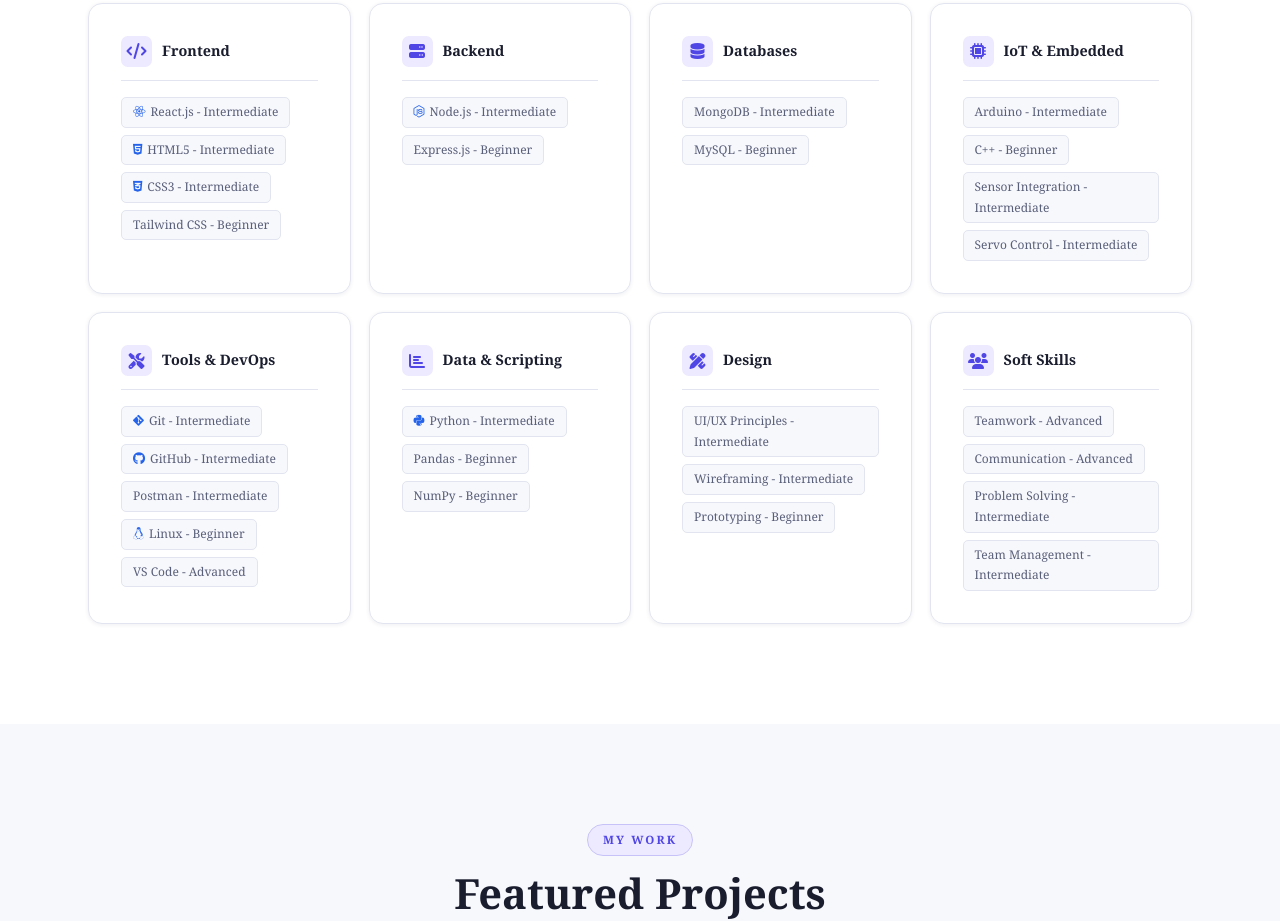
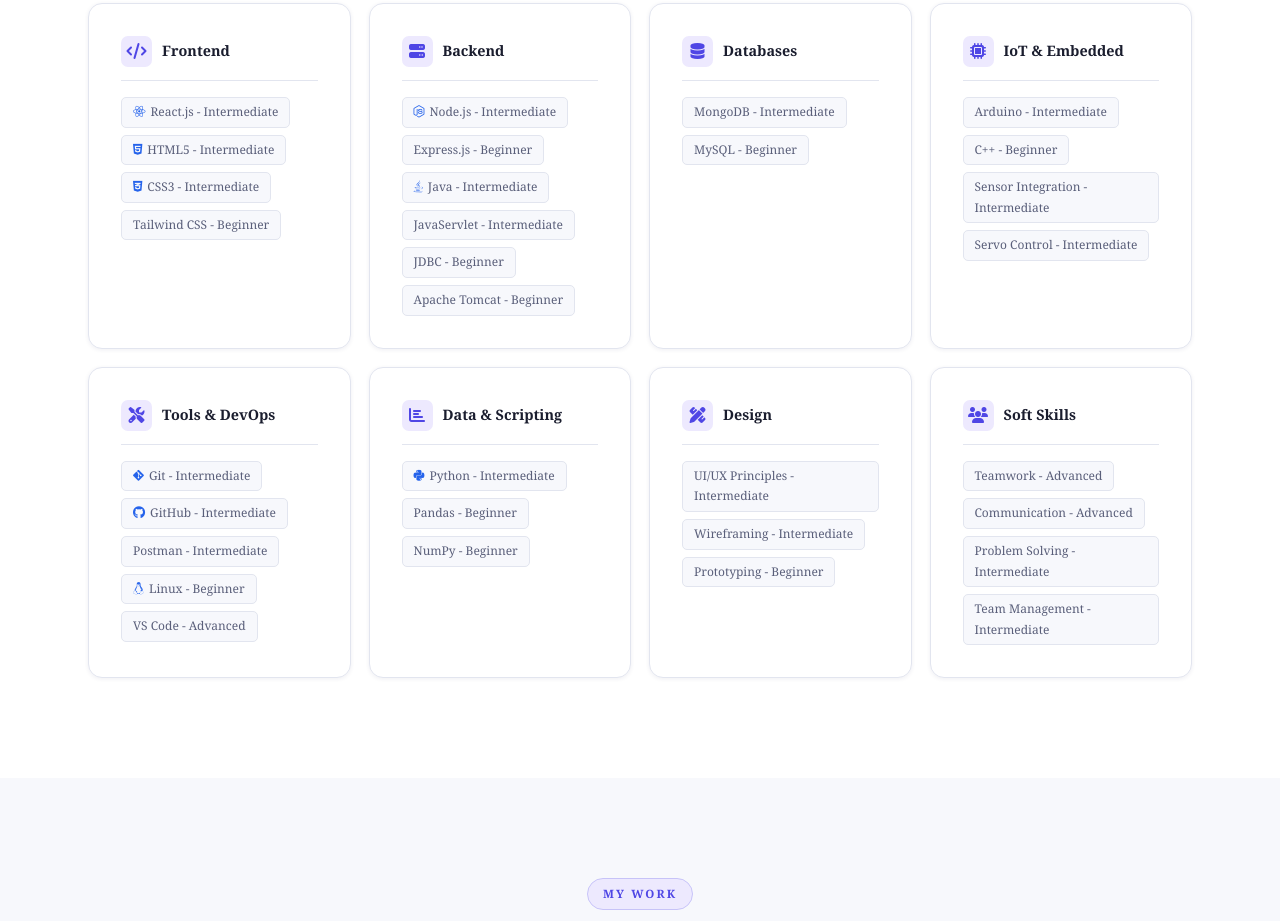
Before and after one commit to prajwal0150/portfolio, a plain HTML site: page index.html in a window 1280 px wide. Shown: the part 2114-3035 px from the top of the page. Drawn offline with nearby package versions, Linux system fonts and the light colour scheme.

Commit message:
add skkils

```diff
--- a/index.html
+++ b/index.html
@@ -206,6 +206,10 @@
             <div class="skill-pills">
               <span class="pill"><i class="fab fa-node-js"></i> Node.js - Intermediate</span>
               <span class="pill">Express.js - Beginner</span>
+              <span class="pill"><i class="fab fa-java"></i> Java - Intermediate</span>
+              <span class="pill">JavaServlet - Intermediate</span>
+              <span class="pill">JDBC - Beginner</span>
+              <span class="pill">Apache Tomcat - Beginner</span>
             </div>
           </div>
         </div>
```
